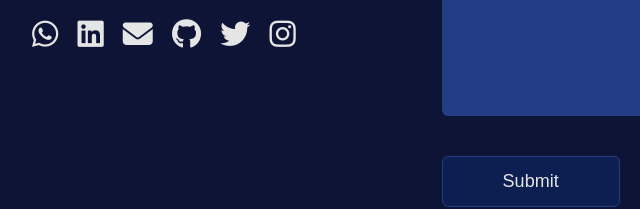
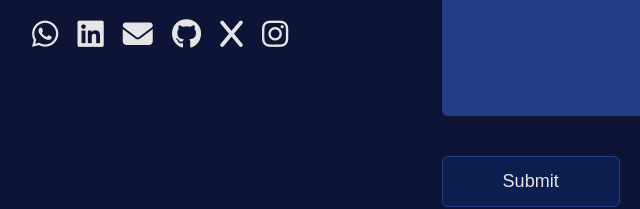
Before and after one commit to RIN5HAD/Portfolio-site, a plain HTML site: page index.html in a window 1280 px wide. Shown: the part 4319-4528 px from the top of the page, 96-736 px from the left. Drawn offline with nearby package versions, Linux system fonts and the light colour scheme; a web font is replaced by a local one.

Commit message:
Update index.html

```diff
--- a/index.html
+++ b/index.html
@@ -262,9 +262,9 @@
                         <a href="https://wa.me/919526989631?text=Hello Rinshad"><i class="fa-brands fa-whatsapp"></i></a>
                         <a href="https://www.linkedin.com/in/rinshad-p-040a57223"><i class="fa-brands fa-linkedin"></i></a>
                         <a href="mailto:rinshad@duck.com"><i class="fa-solid fa-envelope"></i></a>
-                        <a href="https://github.com/RIN5HAD/"><i class="fa-brands fa-github"></i></a>
-                        <a href="https://twitter.com/r1n5had"><i class="fa-brands fa-twitter"></i></a>
-                        <a href="https://www.instagram.com/r1n5had/"><i class="fa-brands fa-instagram"></i></a>
+                        <a href="https://github.com/rinshad-p/"><i class="fa-brands fa-github"></i></a>
+                        <a href="https://twitter.com/r1n5had"><i class="fa-brands fa-x"></i></a>
+                        <a href="https://www.instagram.com/root4o4/"><i class="fa-brands fa-instagram"></i></a>
 
 
                     </div>
```
